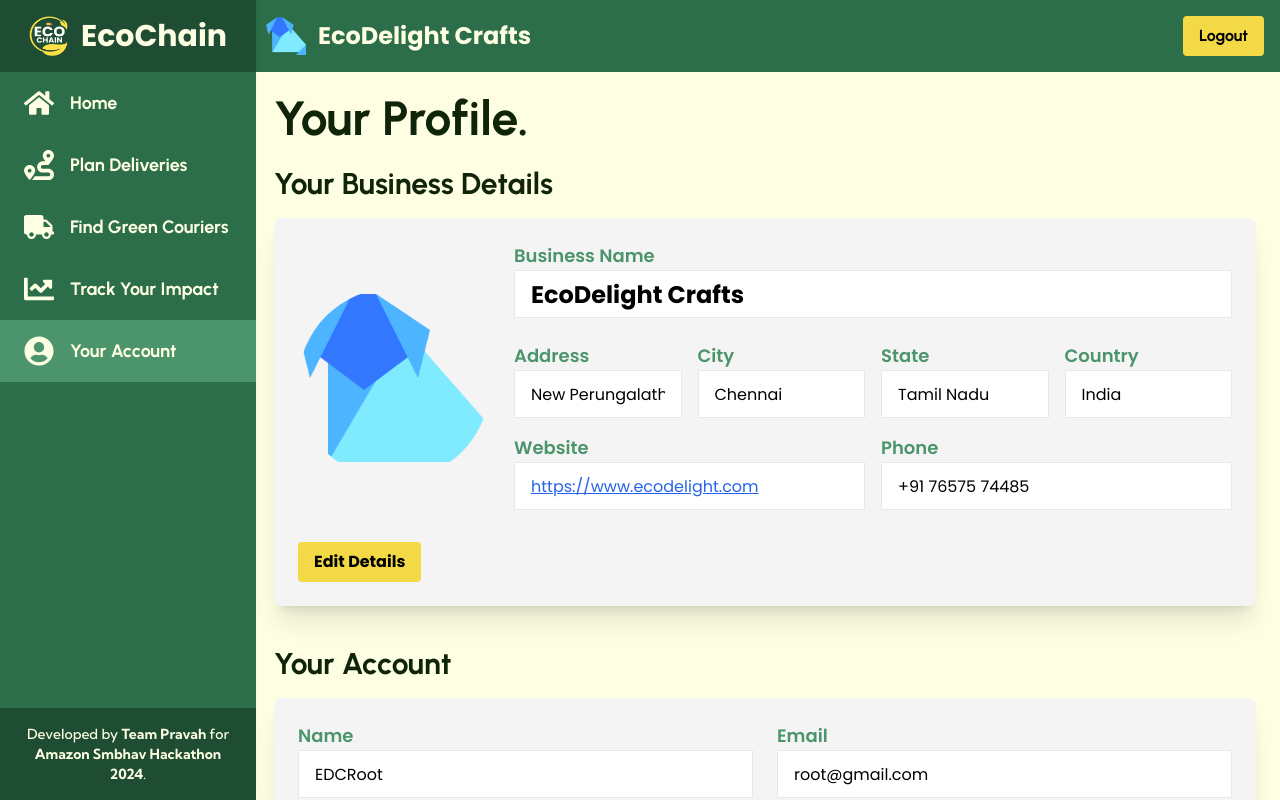
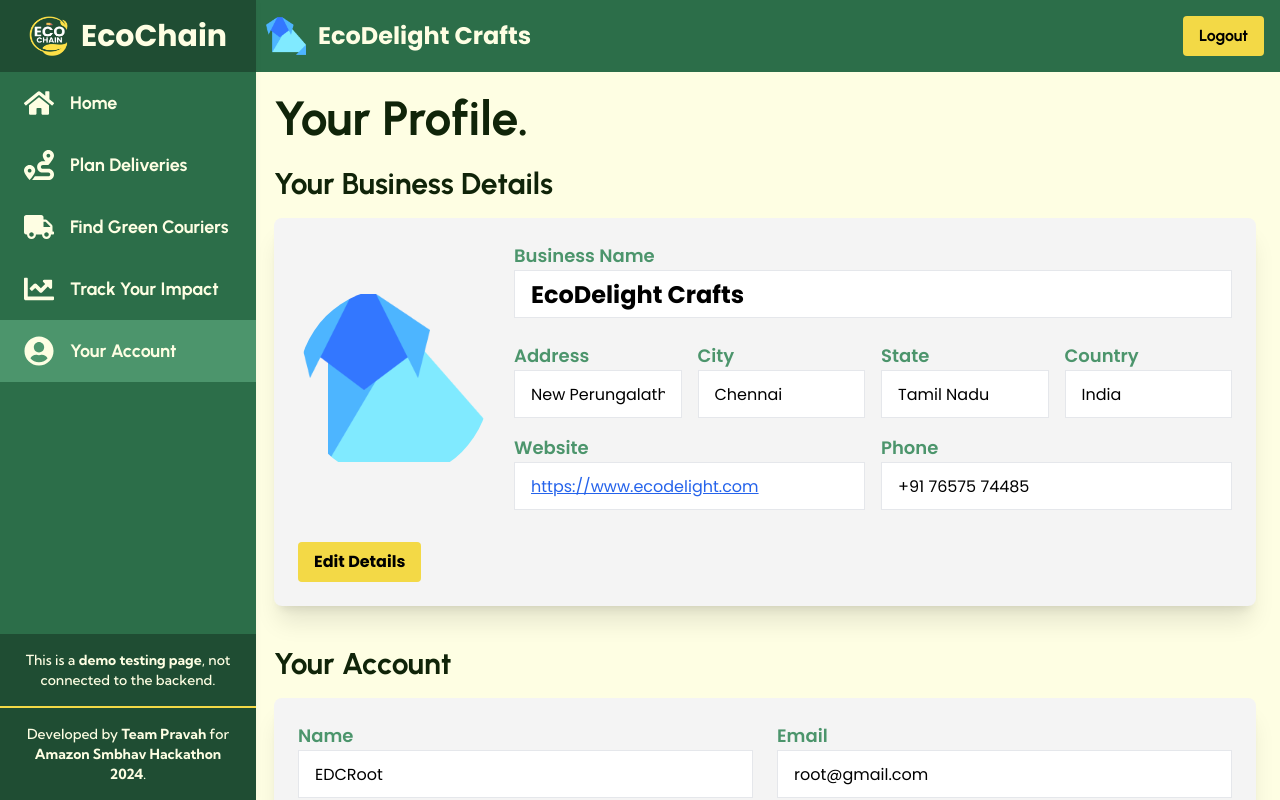
Before and after one commit to fromjyce/EcoChain, a Next.js app in the folder frontend/: page /profile in a window 1280 px wide. Built offline with nearby package versions, Linux system fonts and the light colour scheme.

Commit message:
added sidebar

```diff
--- a/frontend/pages/components/sidebar.js
+++ b/frontend/pages/components/sidebar.js
@@ -45,6 +45,9 @@
           })}
         </ul>
       </nav>
+      <div className="flex items-center justify-center p-4 mt-auto bg-[#1f4d33] text-[#fefee3ff]  border-b-2 border-[#F3D946] text-center kumbh_sans text-sm font-medium">
+        <p>This is a <strong>demo testing page</strong>, not connected to the backend.</p>
+      </div>
       <div className="flex items-center justify-center p-4 mt-auto bg-[#1f4d33] text-[#fefee3ff] text-center kumbh_sans text-sm font-medium">
         <p>Developed by <strong>Team Pravah</strong> for <strong>Amazon Smbhav Hackathon 2024</strong>.</p>
       </div>
```
